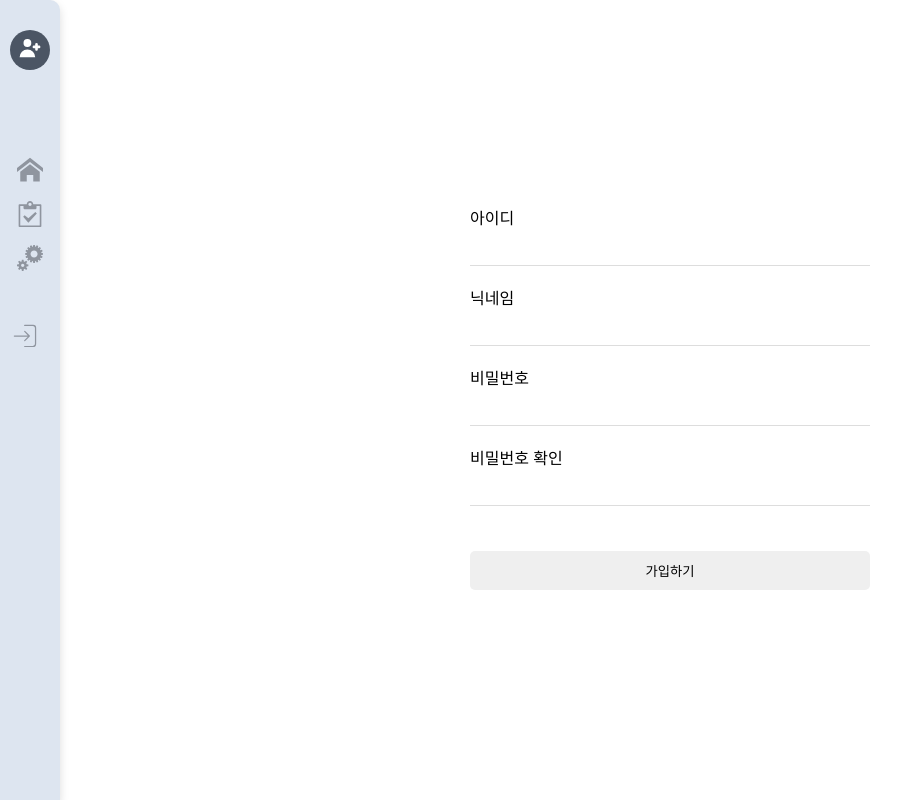
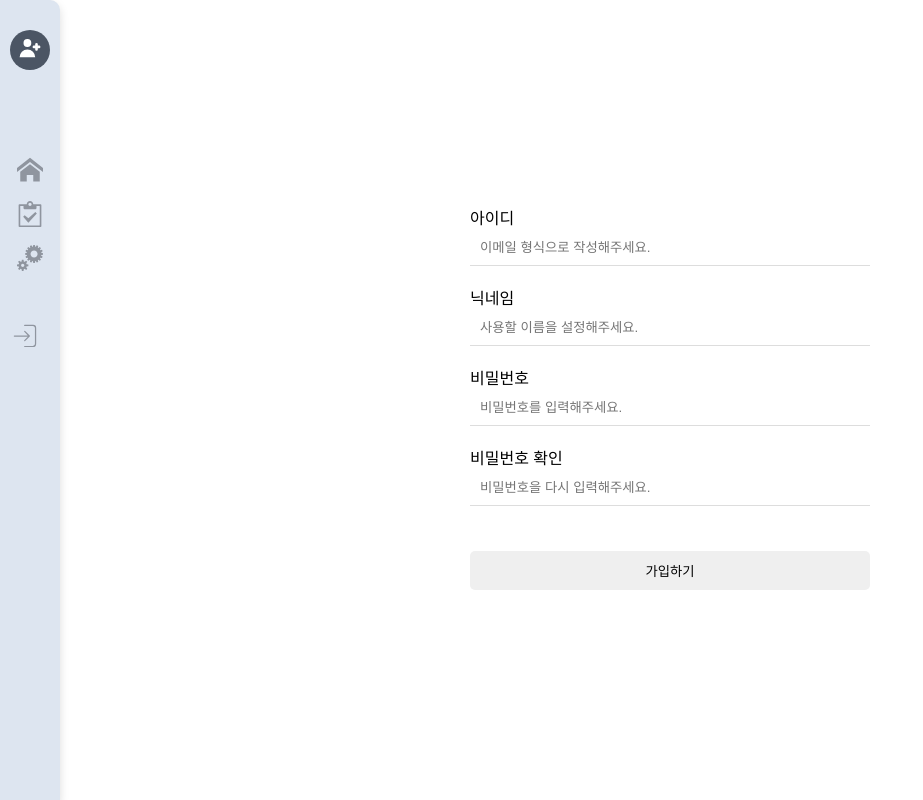
Before and after one commit to hrimwk/Rimilog-project, a React (Vite) app: page /signup in a window 1280 px wide. Shown: the whole page, without its empty margins (0-923 px from the left). Built offline with nearby package versions, Linux system fonts and the light colour scheme.

Commit message:
[Add] json server, 로그인 회원가입

```diff
--- /dev/null
+++ b/data.json
@@ -0,0 +1,70 @@
+{
+  "users": [
+    {
+      "id": "test",
+      "password": "test1234"
+    },
+    {
+      "email": "test1@email.com",
+      "password": "$2a$10$Wcz8W6ofLqUf8Q.S4IhsceZvX12w8Bq1uJCcMv6IoXQoDm7BwkoHm",
+      "nick_name": "시험",
+      "id": "zH7jAYV"
+    },
+    {
+      "email": "test11@email.com",
+      "password": "$2a$10$gnqXypLPgwhi8WRL5IvZG.P7aPaZwqYC2iLm1KzfUHhi8dJTffC6O",
+      "nick_name": "시험",
+      "id": "64mIBNh"
+    },
+    {
+      "email": "tesss@email.com",
+      "password": "$2a$10$/5NOdtA3SClQOZKOx1Ua4.MMQnSSUCIEO0zKm3X4OlfftPw0g5/ZG",
+      "nick_name": "name",
+      "id": "XwRnGIZ"
+    },
+    {
+      "email": "eeee@ss",
+      "password": "$2a$10$zIHdgl.7TAeUYnCiSHJxJul.gSp603k9FWC62L0QVevtjS/DWOmuq",
+      "nick_name": "유저",
+      "id": "qAnknPi"
+    },
+    {
+      "email": "eeee@ssqqq",
+      "password": "$2a$10$CJ6Sceou7ymFRXllCTmGSeBPZePnGPTogUaGmbnIL9H3TWMxKZOR.",
+      "nick_name": "ssss",
+      "confirmPassword": "test1234",
+      "id": "iie5GM7"
+    }
+  ],
+  "posts": [
+    {
+      "id": 1,
+      "title": "리덕스 미들웨어를 배워봅시다",
+      "body": "리덕스 미들웨어를 직접 만들어보면 이해하기 쉽죠."
+    },
+    {
+      "id": 2,
+      "title": "redux-thunk를 사용해봅시다",
+      "body": "redux-thunk를 사용해서 비동기 작업을 처리해봅시다!"
+    },
+    {
+      "id": 3,
+      "title": "redux-saga도 사용해봅시다",
+      "body": "나중엔 redux-saga를 사용해서 비동기 작업을 처리하는 방법도 배워볼 거예요."
+    }
+  ],
+  "comments": [
+    {
+      "id": 1,
+      "body": "some comment",
+      "postId": 1
+    },
+    {
+      "body": "some comment22",
+      "id": 2
+    }
+  ],
+  "profile": {
+    "name": "typicode"
+  }
+}
--- a/package.json
+++ b/package.json
@@ -6,10 +6,12 @@
   "scripts": {
     "dev": "vite",
     "build": "tsc && vite build",
-    "preview": "vite preview"
+    "preview": "vite preview",
+    "server": "json-server-auth --watch data.json --port 4000"
   },
   "dependencies": {
     "@types/styled-components": "^5.1.26",
+    "axios": "^1.2.0",
     "react": "^18.2.0",
     "react-dom": "^18.2.0",
     "react-icons": "^4.7.1",
@@ -21,6 +23,8 @@
     "@types/react": "^18.0.24",
     "@types/react-dom": "^18.0.8",
     "@vitejs/plugin-react": "^2.2.0",
+    "json-server": "^0.17.1",
+    "json-server-auth": "^2.1.0",
     "typescript": "^4.6.4",
     "vite": "^3.2.3"
   }
--- a/src/components/SlideMenu.tsx
+++ b/src/components/SlideMenu.tsx
@@ -9,9 +9,9 @@ import React, { useEffect, useRef } from 'react';
 function SlideMenu({ sideMenu, setSideMenu }: sideMenuType) {
   const node = useRef<HTMLDivElement>(null);
   const navList = [
-    { icon: <ImHome />, text: 'Home', link: '/' },
-    { icon: <ImClipboard />, text: 'Board', link: '/board' },
-    { icon: <ImCogs />, text: 'Edit', link: '/' },
+    { icon: <ImHome />, text: 'Home', link: '/', id: 1 },
+    { icon: <ImClipboard />, text: 'Board', link: '/board', id: 2 },
+    { icon: <ImCogs />, text: 'Edit', link: '/', id: 3 },
   ];
   useEffect(() => {
     const clickOutside = (e: MouseEvent) => {
@@ -51,7 +51,7 @@ function SlideMenu({ sideMenu, setSideMenu }: sideMenuType) {
             <ul>
               {navList.map((data) => {
                 return (
-                  <li className="white" onClick={clickIcon}>
+                  <li className="white" onClick={clickIcon} key={data.id}>
                     <Link to={data.link}>
                       <div className="nav-icon">{data.icon}</div>
                       <span className="nav-text">{data.text}</span>
--- a/src/components/UserAuth.tsx
+++ b/src/components/UserAuth.tsx
@@ -1,19 +1,46 @@
+import axios from 'axios';
 import styled from 'styled-components';
-import { AuthFomType } from '../pages/SignUp';
+import { Auth, AuthFomType } from '../pages/SignUp';
 
-function UserAuth({ formList, buttonString }: { formList: AuthFomType[]; buttonString: string }) {
+function UserAuth({
+  formList,
+  buttonString,
+  setAuth,
+  authInput,
+  postMethod,
+}: {
+  formList: AuthFomType[];
+  buttonString: string;
+  setAuth: (data: Auth) => void;
+  authInput: Auth;
+  postMethod: string;
+}) {
+  function formSubmit(e: React.FormEvent) {
+    e.preventDefault;
+    const data = {
+      ...authInput,
+    };
+
+    axios.post(`http://localhost:3000/${postMethod}`, data).then((res) => alert(res));
+  }
+  function inputChange(e: React.ChangeEvent<HTMLInputElement>) {
+    setAuth({ ...authInput, [e.target.name]: e.target.value });
+  }
+
   return (
     <UserAuthContainer>
       <div className="container d-flex-center">
-        <form>
-          {formList.map((data: AuthFomType) => {
-            return (
-              <>
-                <label>{data.label}</label>
-                <input type="text" />
-              </>
-            );
-          })}
+        <form onSubmit={formSubmit}>
+          <ul>
+            {formList.map((data: AuthFomType) => {
+              return (
+                <li key={data.id}>
+                  <label>{data.label}</label>
+                  <input type={data.type} name={data.name} onChange={inputChange} placeholder={data.placeHolder} />
+                </li>
+              );
+            })}
+          </ul>
           <button>{buttonString}</button>
         </form>
       </div>
--- a/src/pages/Login.tsx
+++ b/src/pages/Login.tsx
@@ -1,17 +1,39 @@
+import { useState } from 'react';
 import styled from 'styled-components';
 import UserAuth from '../components/UserAuth';
 import { AuthFomType } from './SignUp';
-
+interface Auth {
+  email: string;
+  password: string;
+  nick_name?: string;
+}
 function Login() {
+  const [authInput, setLogin] = useState<Auth>({
+    email: '',
+    password: '',
+  });
   const formList: AuthFomType[] = [
-    { label: '아이디', value: 'id', id: 1 },
-    { label: '비밀번호', value: 'pw', id: 3 },
+    { label: '아이디', value: 'id', id: 1, name: 'email', placeHolder: '아이디(이메일)를 입력해주세요.', type: 'text' },
+    {
+      label: '비밀번호',
+      value: 'pw',
+      id: 3,
+      name: 'password',
+      placeHolder: '비밀번호를 입력해주세요.',
+      type: 'password',
+    },
   ];
   const buttonString: string = '로그인';
 
   return (
     <LoginContainer>
-      <UserAuth formList={formList} buttonString={buttonString} />
+      <UserAuth
+        formList={formList}
+        buttonString={buttonString}
+        setAuth={setLogin}
+        authInput={authInput}
+        postMethod="login"
+      />
     </LoginContainer>
   );
 }
--- a/src/pages/SignUp.tsx
+++ b/src/pages/SignUp.tsx
@@ -1,3 +1,4 @@
+import { useState } from 'react';
 import styled from 'styled-components';
 import UserAuth from '../components/UserAuth';
 
@@ -5,19 +6,59 @@ export interface AuthFomType {
   label: string;
   value: string;
   id: number;
+  name: string;
+  placeHolder: string;
+  type: string;
+}
+export interface Auth {
+  email: string;
+  password: string;
+  nick_name?: string;
 }
 function SignUp() {
+  const [authInput, setAuth] = useState<Auth>({
+    email: '',
+    password: '',
+    nick_name: '',
+  });
   const formList: AuthFomType[] = [
-    { label: '아이디', value: 'id', id: 1 },
-    { label: '닉네임', value: 'nick_name', id: 2 },
-    { label: '비밀번호', value: 'pw', id: 3 },
-    { label: '비밀번호 확인', value: 'pwconfirm', id: 4 },
+    { label: '아이디', value: 'id', id: 1, name: 'email', placeHolder: '이메일 형식으로 작성해주세요.', type: 'text' },
+    {
+      label: '닉네임',
+      value: 'nick_name',
+      id: 2,
+      name: 'nick_name',
+      placeHolder: '사용할 이름을 설정해주세요.',
+      type: 'text',
+    },
+    {
+      label: '비밀번호',
+      value: 'pw',
+      id: 3,
+      name: 'password',
+      placeHolder: '비밀번호를 입력해주세요.',
+      type: 'password',
+    },
+    {
+      label: '비밀번호 확인',
+      value: 'pwconfirm',
+      id: 4,
+      name: 'confirmPassword',
+      placeHolder: '비밀번호을 다시 입력해주세요.',
+      type: 'password',
+    },
   ];
   const buttonString: string = '가입하기';
 
   return (
     <SignupContainer>
-      <UserAuth formList={formList} buttonString={buttonString} />
+      <UserAuth
+        formList={formList}
+        buttonString={buttonString}
+        setAuth={setAuth}
+        authInput={authInput}
+        postMethod="register"
+      />
     </SignupContainer>
   );
 }
```
Also changed, not shown: db.json (added, +25 -0 lines), 1 other file (tests, documents, lock files or other folders).
